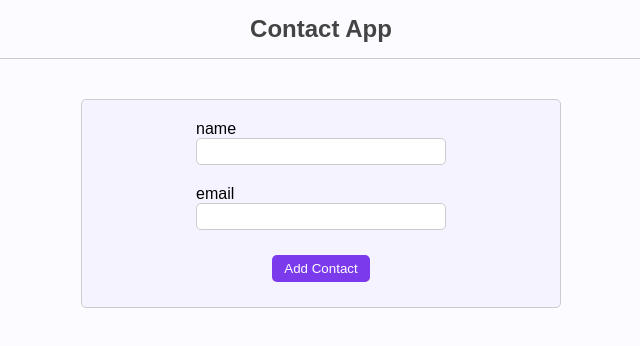
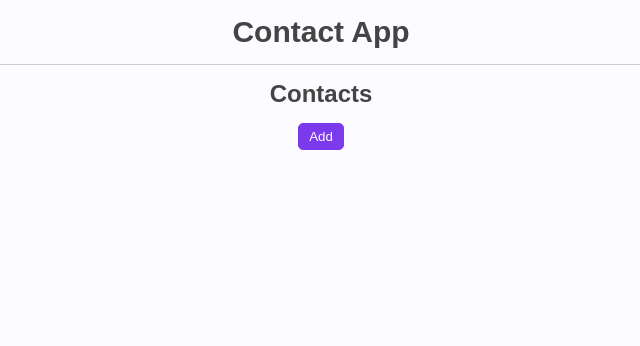
Before and after one commit to samamoazemi/Contact-App, a React (Create React App) app: page / in a window 1280 px wide. Shown: the top 346 px of the page, without its empty margins (319-959 px from the left). Built offline with nearby package versions, Linux system fonts and the light colour scheme.

Commit message:
Add routes to project

```diff
--- a/package.json
+++ b/package.json
@@ -5,6 +5,7 @@
   "dependencies": {
     "react": "^17.0.2",
     "react-dom": "^17.0.2",
+    "react-router-dom": "^5.2.0",
     "react-scripts": "5.0.0"
   },
   "scripts": {
--- a/src/App.css
+++ b/src/App.css
@@ -8,9 +8,10 @@
   flex-direction: column;
   align-items: center;
 }
-h2{
+h1{
   width: 100%;
   border-bottom: 1px solid #ccc;
   padding: 15px 0;
   color: #444;
+  font-size: 30px;
 }
--- a/src/App.js
+++ b/src/App.js
@@ -1,4 +1,5 @@
 import { useEffect, useState } from 'react';
+import { Route, Switch } from 'react-router-dom';
 import './App.css';
 import AddContact from './components/AddContact/AddContact';
 import ContactList from './components/ContactList/ContactList';
@@ -26,9 +27,30 @@ function App() {
 
   return (
     <main className="App">
-      <h2>Contact App</h2>
-      <AddContact addContactHandler={addContactHandler} />
-      <ContactList contacts={contacts} onDelete={deleteContactHandler} />
+      <h1>Contact App</h1>
+      <Switch>
+        <Route
+           path="/add"
+           render={(props) =>(
+             <AddContact
+               addContactHandler={addContactHandler}
+               {...props}
+             />)}
+        />
+         <Route
+           path="/"
+           render={(props) =>(
+             <ContactList
+               contacts={contacts}
+               onDelete={deleteContactHandler}
+               {...props}
+             />)}
+           exact={true}
+        />
+      </Switch>
+
+      {/* <AddContact addContactHandler={addContactHandler} />
+      <ContactList contacts={contacts} onDelete={deleteContactHandler} /> */}
     </main>
   );
 }
--- a/src/components/AddContact/AddContact.js
+++ b/src/components/AddContact/AddContact.js
@@ -1,7 +1,7 @@
 import { useState } from "react";
 import style from "./AddContact.module.css";
 
-const AddContact = ({addContactHandler}) => {
+const AddContact = ({addContactHandler, history}) => {
     const[contact, setContact] = useState({name: "", email:""});
 
     const changeHandler = (e) => {
@@ -16,6 +16,7 @@ const AddContact = ({addContactHandler}) => {
         e.preventDefault();
         addContactHandler(contact)
         setContact({name: "", email: ""});
+        history.push("/");
     }
 
     return (
--- a/src/components/ContactList/ContactList.js
+++ b/src/components/ContactList/ContactList.js
@@ -1,8 +1,15 @@
+import { Link } from "react-router-dom/cjs/react-router-dom.min";
 import style from "./ContactList.module.css";
 
 const ContactList = ({ contacts, onDelete }) => {
     return (
-        <>
+        <section>
+          <div>
+            <h2>Contacts</h2>
+            <Link to="/Add">
+            <button className={style.addNewData}>Add</button>
+            </Link>
+          </div>
           {contacts.map((contact) => {
               const{ name, email, id } = contact
               return(
@@ -16,7 +23,7 @@ const ContactList = ({ contacts, onDelete }) => {
 
               )
           })}
-        </>
+        </section>
     );
 }
 
--- a/src/components/ContactList/ContactList.module.css
+++ b/src/components/ContactList/ContactList.module.css
@@ -28,3 +28,18 @@
     border: 1px solid red;
     border-radius: 5px;
 }
+h2{
+    padding: 15px 0;
+    color: #444;
+}
+.addNewData{
+    cursor: pointer;
+    border: none;
+    outline: none;
+    padding: 5px 10px;
+    color: #fff;
+    background-color: #7c3aed;
+    border: 1px solid #7c3aed;
+    border-radius: 5px;
+
+}
--- a/src/index.js
+++ b/src/index.js
@@ -2,11 +2,12 @@ import React from 'react';
 import ReactDOM from 'react-dom';
 import './index.css';
 import App from './App';
+import { BrowserRouter } from "react-router-dom";
 
 
 ReactDOM.render(
-  <React.StrictMode>
+  <BrowserRouter>
     <App />
-  </React.StrictMode>,
+  </BrowserRouter>,
   document.getElementById('root')
 );
```
Also changed, not shown: 1 other file (tests, documents, lock files or other folders).
